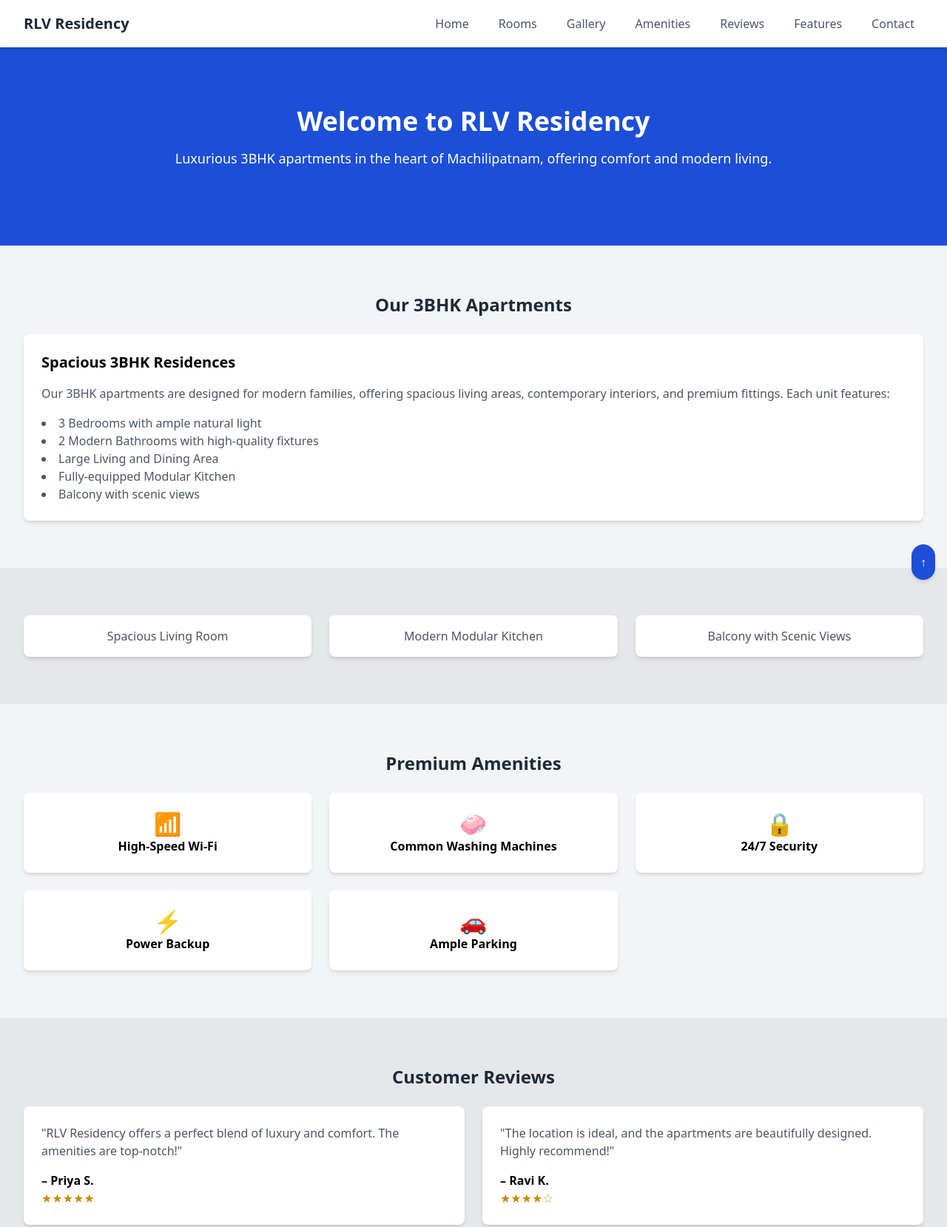
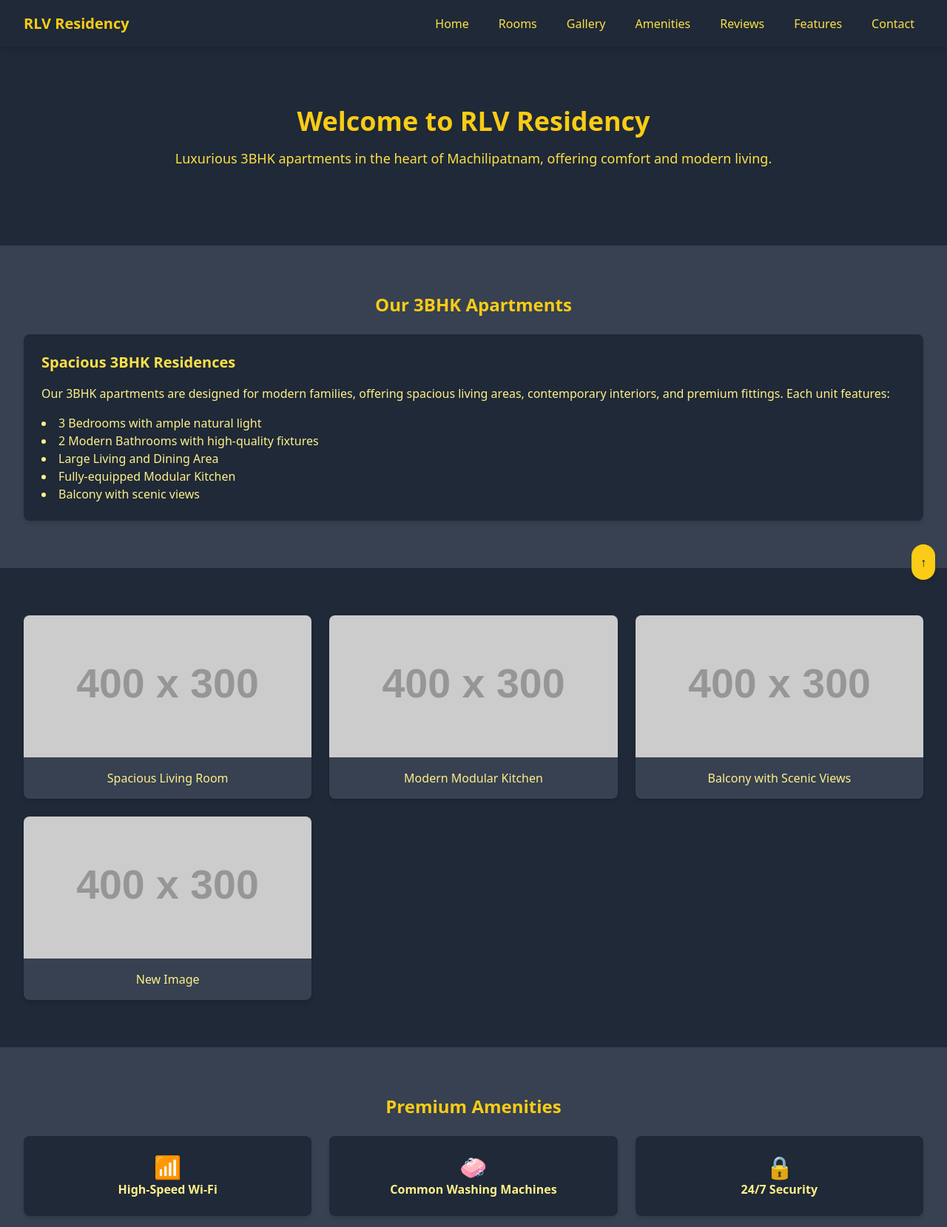
Before and after one commit to ChandraKiran-35/RLV-Residency, a plain HTML site: page index.html in a window 1280 px wide. Shown: the top 1659 px of the page at 74% size. Drawn offline with nearby package versions, Linux system fonts and the light colour scheme; placeholder pictures from the web are drawn by us.

Commit message:
Update index.html

```diff
--- a/index.html
+++ b/index.html
@@ -6,49 +6,48 @@
   <meta name="description" content="Luxurious 3BHK apartments in Machilipatnam at RLV Residency, offering modern living and premium amenities.">
   <meta name="keywords" content="RLV Residency, 3BHK apartments, Machilipatnam, luxury apartments, real estate">
   <meta property="og:title" content="RLV Residency in Machilipatnam">
-  <meta property="og:description" content="Discover spacious 3BHK apartments with modern amenities in the heart of Machilipatnam. Book your dream home today!">
+  <meta property="og:description" content="Discover spacious 3BHK apartments with modern amenities in the heart of Machilipatnam.">
   <meta property="og:image" content="https://example.com/images/rlv-residency.jpg">
-  <meta property="og:url" content="https://example.com">
   <title>RLV Residency in Machilipatnam</title>
   <script src="https://cdn.tailwindcss.com"></script>
 </head>
-<body class="bg-gray-100 font-sans">
+<body class="bg-gray-900 font-sans text-white">
   <!-- Navigation Bar -->
-  <nav class="bg-white shadow-md sticky top-0 z-50" role="navigation" aria-label="Main navigation">
+  <nav class="bg-gray-800 shadow-md sticky top-0 z-50" role="navigation" aria-label="Main navigation">
     <div class="max-w-7xl mx-auto px-4 sm:px-6 lg:px-8">
       <div class="flex justify-between h-16 items-center">
         <div class="flex items-center">
-          <h1 class="text-xl font-bold text-gray-800">RLV Residency</h1>
+          <h1 class="text-xl font-bold text-yellow-400">RLV Residency</h1>
         </div>
         <div class="flex items-center space-x-4">
-          <a href="#home" class="text-gray-600 hover:text-blue-600 px-3 py-2 rounded-md">Home</a>
-          <a href="#rooms" class="text-gray-600 hover:text-blue-600 px-3 py-2 rounded-md">Rooms</a>
-          <a href="#gallery" class="text-gray-600 hover:text-blue-600 px-3 py-2 rounded-md">Gallery</a>
-          <a href="#amenities" class="text-gray-600 hover:text-blue-600 px-3 py-2 rounded-md">Amenities</a>
-          <a href="#reviews" class="text-gray-600 hover:text-blue-600 px-3 py-2 rounded-md">Reviews</a>
-          <a href="#features" class="text-gray-600 hover:text-blue-600 px-3 py-2 rounded-md">Features</a>
-          <a href="#contact" class="text-gray-600 hover:text-blue-600 px-3 py-2 rounded-md">Contact</a>
+          <a href="#home" class="text-yellow-300 hover:text-yellow-200 px-3 py-2 rounded-md">Home</a>
+          <a href="#rooms" class="text-yellow-300 hover:text-yellow-200 px-3 py-2 rounded-md">Rooms</a>
+          <a href="#gallery" class="text-yellow-300 hover:text-yellow-200 px-3 py-2 rounded-md">Gallery</a>
+          <a href="#amenities" class="text-yellow-300 hover:text-yellow-200 px-3 py-2 rounded-md">Amenities</a>
+          <a href="#reviews" class="text-yellow-300 hover:text-yellow-200 px-3 py-2 rounded-md">Reviews</a>
+          <a href="#features" class="text-yellow-300 hover:text-yellow-200 px-3 py-2 rounded-md">Features</a>
+          <a href="#contact" class="text-yellow-300 hover:text-yellow-200 px-3 py-2 rounded-md">Contact</a>
         </div>
       </div>
     </div>
   </nav>
 
   <!-- Hero Section -->
-  <section id="home" class="bg-blue-700 text-white py-20" role="main" aria-label="Hero section">
+  <section id="home" class="bg-gray-800 text-white py-20" role="main" aria-label="Hero section">
     <div class="max-w-7xl mx-auto px-4 sm:px-6 lg:px-8 text-center">
-      <h1 class="text-4xl font-extrabold mb-4">Welcome to RLV Residency</h1>
-      <p class="text-lg mb-6">Luxurious 3BHK apartments in the heart of Machilipatnam, offering comfort and modern living.</p>
+      <h1 class="text-4xl font-extrabold mb-4 text-yellow-400">Welcome to RLV Residency</h1>
+      <p class="text-lg mb-6 text-yellow-300">Luxurious 3BHK apartments in the heart of Machilipatnam, offering comfort and modern living.</p>
     </div>
   </section>
 
   <!-- Room Types Section -->
-  <section id="rooms" class="py-16">
+  <section id="rooms" class="py-16 bg-gray-700">
     <div class="max-w-7xl mx-auto px-4 sm:px-6 lg:px-8">
-      <h2 class="text-2xl font-bold text-gray-800 mb-6 text-center">Our 3BHK Apartments</h2>
-      <div class="bg-white shadow-md rounded-lg p-6">
-        <h3 class="text-xl font-semibold mb-4">Spacious 3BHK Residences</h3>
-        <p class="text-gray-600 mb-4">Our 3BHK apartments are designed for modern families, offering spacious living areas, contemporary interiors, and premium fittings. Each unit features:</p>
-        <ul class="list-disc list-inside text-gray-600">
+      <h2 class="text-2xl font-bold text-yellow-400 mb-6 text-center">Our 3BHK Apartments</h2>
+      <div class="bg-gray-800 shadow-md rounded-lg p-6">
+        <h3 class="text-xl font-semibold mb-4 text-yellow-300">Spacious 3BHK Residences</h3>
+        <p class="text-yellow-200 mb-4">Our 3BHK apartments are designed for modern families, offering spacious living areas, contemporary interiors, and premium fittings. Each unit features:</p>
+        <ul class="list-disc list-inside text-yellow-200">
           <li>3 Bedrooms with ample natural light</li>
           <li>2 Modern Bathrooms with high-quality fixtures</li>
           <li>Large Living and Dining Area</li>
@@ -60,108 +59,127 @@
   </section>
 
   <!-- Gallery Section -->
-  <section id="gallery" class="bg-gray-200 py-16">
+  <section id="gallery" class="bg-gray-800 py-16">
     <div class="max-w-7xl mx-auto px-4 sm:px-6 lg:px-8">
       <div class="grid grid-cols-1 sm:grid-cols-2 lg:grid-cols-3 gap-6">
-        <div class="bg-white rounded-lg shadow-md overflow-hidden">
-          <p class="p-4 text-gray-600 text-center">Spacious Living Room</p>
+        <div class="bg-gray-700 rounded-lg shadow-md overflow-hidden">
+          <img src="https://via.placeholder.com/400x300?text=Image+1" alt="Spacious Living Room" class="w-full h-48 object-cover">
+          <p class="p-4 text-yellow-200 text-center">Spacious Living Room</p>
         </div>
-        <div class="bg-white rounded-lg shadow-md overflow-hidden">
-          <p class="p-4 text-gray-600 text-center">Modern Modular Kitchen</p>
+        <div class="bg-gray-700 rounded-lg shadow-md overflow-hidden">
+          <img src="https://via.placeholder.com/400x300?text=Image+2" alt="Modern Modular Kitchen" class="w-full h-48 object-cover">
+          <p class="p-4 text-yellow-200 text-center">Modern Modular Kitchen</p>
         </div>
-        <div class="bg-white rounded-lg shadow-md overflow-hidden">
-          <p class="p-4 text-gray-600 text-center">Balcony with Scenic Views</p>
+        <div class="bg-gray-700 rounded-lg shadow-md overflow-hidden">
+          <img src="https://via.placeholder.com/400x300?text=Image+3" alt="Balcony with Scenic Views" class="w-full h-48 object-cover">
+          <p class="p-4 text-yellow-200 text-center">Balcony with Scenic Views</p>
+        </div>
+        <div class="bg-gray-700 rounded-lg shadow-md overflow-hidden">
+          <img src="https://via.placeholder.com/400x300?text=New+Image" alt="New Image" class="w-full h-48 object-cover">
+          <p class="p-4 text-yellow-200 text-center">New Image</p>
         </div>
       </div>
     </div>
   </section>
 
   <!-- Amenities Section -->
-  <section id="amenities" class="py-16">
+  <section id="amenities" class="py-16 bg-gray-700">
     <div class="max-w-7xl mx-auto px-4 sm:px-6 lg:px-8">
-      <h2 class="text-2xl font-bold text-gray-800 mb-6 text-center">Premium Amenities</h2>
+      <h2 class="text-2xl font-bold text-yellow-400 mb-6 text-center">Premium Amenities</h2>
       <div class="grid grid-cols-1 sm:grid-cols-2 lg:grid-cols-3 gap-6">
-        <div class="bg-white p-6 rounded-lg shadow-md text-center">
-          <span class="text-3xl mb-2">📶</span>
-          <p class="font-semibold">High-Speed Wi-Fi</p>
+        <div class="bg-gray-800 p-6 rounded-lg shadow-md text-center">
+          <span class="text-3xl mb-2 text-yellow-300">📶</span>
+          <p class="font-semibold text-yellow-200">High-Speed Wi-Fi</p>
         </div>
-        <div class="bg-white p-6 rounded-lg shadow-md text-center">
-          <span class="text-3xl mb-2">🧼</span>
-          <p class="font-semibold">Common Washing Machines</p>
+        <div class="bg-gray-800 p-6 rounded-lg shadow-md text-center">
+          <span class="text-3xl mb-2 text-yellow-300">🧼</span>
+          <p class="font-semibold text-yellow-200">Common Washing Machines</p>
         </div>
-        <div class="bg-white p-6 rounded-lg shadow-md text-center">
-          <span class="text-3xl mb-2">🔒</span>
-          <p class="font-semibold">24/7 Security</p>
+        <div class="bg-gray-800 p-6 rounded-lg shadow-md text-center">
+          <span class="text-3xl mb-2 text-yellow-300">🔒</span>
+          <p class="font-semibold text-yellow-200">24/7 Security</p>
         </div>
-        <div class="bg-white p-6 rounded-lg shadow-md text-center">
-          <span class="text-3xl mb-2">⚡️</span>
-          <p class="font-semibold">Power Backup</p>
+        <div class="bg-gray-800 p-6 rounded-lg shadow-md text-center">
+          <span class="text-3xl mb-2 text-yellow-300">⚡️</span>
+          <p class="font-semibold text-yellow-200">Power Backup</p>
         </div>
-        <div class="bg-white p-6 rounded-lg shadow-md text-center">
-          <span class="text-3xl mb-2">🚗</span>
-          <p class="font-semibold">Ample Parking</p>
+        <div class="bg-gray-800 p-6 rounded-lg shadow-md text-center">
+          <span class="text-3xl mb-2 text-yellow-300">🚗</span>
+          <p class="font-semibold text-yellow-200">Ample Parking</p>
         </div>
       </div>
     </div>
   </section>
 
   <!-- Reviews Section -->
-  <section id="reviews" class="bg-gray-200 py-16">
+  <section id="reviews" class="bg-gray-800 py-16">
     <div class="max-w-7xl mx-auto px-4 sm:px-6 lg:px-8">
-      <h2 class="text-2xl font-bold text-gray-800 mb-6 text-center">Customer Reviews</h2>
+      <h2 class="text-2xl font-bold text-yellow-400 mb-6 text-center">Customer Reviews</h2>
       <div class="grid grid-cols-1 md:grid-cols-2 gap-6">
-        <div class="bg-white p-6 rounded-lg shadow-md">
-          <p class="text-gray-600 mb-4">"RLV Residency offers a perfect blend of luxury and comfort. The amenities are top-notch!"</p>
-          <p class="font-semibold">– Priya S.</p>
-          <p class="text-yellow-600">★★★★★</p>
+        <div class="bg-gray-700 p-6 rounded-lg shadow-md">
+          <p class="text-yellow-200 mb-4">"RLV Residency offers a perfect blend of luxury and comfort. The amenities are top-notch!"</p>
+          <p class="font-semibold text-yellow-300">– Priya S.</p>
+          <p class="text-yellow-400">★★★★★</p>
         </div>
-        <div class="bg-white p-6 rounded-lg shadow-md">
-          <p class="text-gray-600 mb-4">"The location is ideal, and the apartments are beautifully designed. Highly recommend!"</p>
-          <p class="font-semibold">– Ravi K.</p>
-          <p class="text-yellow-600">★★★★☆</p>
+        <div class="bg-gray-700 p-6 rounded-lg shadow-md">
+          <p class="text-yellow-200 mb-4">"The location is ideal, and the apartments are beautifully designed. Highly recommend!"</p>
+          <p class="font-semibold text-yellow-300">– Ravi K.</p>
+          <p class="text-yellow-400">★★★★☆</p>
         </div>
       </div>
     </div>
   </section>
 
   <!-- Features Section -->
-  <section id="features" class="py-16">
+  <section id="features" class="py-16 bg-gray-700">
     <div class="max-w-7xl mx-auto px-4 sm:px-6 lg:px-8">
-      <h2 class="text-2xl font-bold text-gray-800 mb-6 text-center">Why Choose RLV Residency?</h2>
+      <h2 class="text-2xl font-bold text-yellow-400 mb-6 text-center">Why Choose RLV Residency?</h2>
       <div class="grid grid-cols-1 sm:grid-cols-2 lg:grid-cols-3 gap-6">
-        <div class="bg-white p-6 rounded-lg shadow-md">
-          <h3 class="font-semibold mb-2">Modern Design</h3>
-          <p class="text-gray-600">Thoughtfully designed apartments with contemporary aesthetics.</p>
+        <div class="bg-gray-800 p-6 rounded-lg shadow-md">
+          <h3 class="font-semibold mb-2 text-yellow-300">Modern Design</h3>
+          <p class="text-yellow-200">Thoughtfully designed apartments with contemporary aesthetics.</p>
         </div>
-        <div class="bg-white p-6 rounded-lg shadow-md">
-          <h3 class="font-semibold mb-2">Community Living</h3>
-          <p class="text-gray-600">A vibrant community with spaces for relaxation and socializing.</p>
+        <div class="bg-gray-800 p-6 rounded-lg shadow-md">
+          <h3 class="font-semibold mb-2 text-yellow-300">Community Living</h3>
+          <p class="text-yellow-200">A vibrant community with spaces for relaxation and socializing.</p>
         </div>
       </div>
     </div>
   </section>
 
   <!-- Contact Section -->
-  <section id="contact" class="bg-gray-200 py-16">
+  <section id="contact" class="bg-gray-800 py-16">
     <div class="max-w-7xl mx-auto px-4 sm:px-6 lg:px-8 text-center">
-      <h2 class="text-2xl font-bold text-gray-800 mb-6">Contact Us</h2>
-      <p class="text-gray-600 mb-4">H. NO.20-76/1, near SIRI HOSPITAL Opposite ROAD HYNY HIGH SCHOOL, Gandhi Nagar, Machilipatnam, Andhra Pradesh 521002, India</p>
-      <p class="text-gray-600 mb-4">Phone: +91 7207071069 | +91 9908928889 | +91 9515048889</p>
-      <p class="text-gray-600 mb-4">2 minutes to Siri Hospital</p>
-      <p class="text-gray-600 mb-6">Availability: Limited units available, contact us to book your stay!</p>
-      <a href="https://www.google.com/maps/search/?api=1&query=RLV+Residency,+H,+NO.20-76%2F1,+near+SIRI+HOSPITAL,+opp.+ROAD+HYNY+HIGH+SCHOOL,+Gandhi+Nagar,+Machilipatnam,+Andhra+Pradesh+521002,+India" target="_blank" class="text-blue-700 hover:text-blue-900 underline">Directions</a>
+      <h2 class="text-2xl font-bold text-yellow-400 mb-6">Contact Us</h2>
+      <p class="text-yellow-200 mb-4">H. NO.20-76/1, near SIRI HOSPITAL Opposite ROAD HYNY HIGH SCHOOL, Gandhi Nagar, Machilipatnam, Andhra Pradesh 521002, India</p>
+      <p class="text-yellow-200 mb-4">Phone: +91 7207071069 | +91 9908928889 | +91 9515048889</p>
+      <p class="text-yellow-200 mb-4">2 minutes to Siri Hospital</p>
+      <p class="text-yellow-200 mb-6">Availability: Limited units available, contact us to book your stay!</p>
+      <a href="https://www.google.com/maps/search/?api=1&query=RLV+Residency,+H,+NO.20-76%2F1,+near+SIRI+HOSPITAL,+opp.+ROAD+HYNY+HIGH+SCHOOL,+Gandhi+Nagar,+Machilipatnam,+Andhra+Pradesh+521002,+India" target="_blank" class="text-yellow-300 hover:text-yellow-100 underline font-semibold">Get Directions</a>
+      <form class="mt-8 max-w-md mx-auto space-y-4">
+        <div>
+          <input type="text" placeholder="Your Name" class="w-full p-2 bg-gray-700 text-yellow-200 border border-yellow-300 rounded-md focus:outline-none focus:ring-2 focus:ring-yellow-400">
+        </div>
+        <div>
+          <input type="email" placeholder="Your Email" class="w-full p-2 bg-gray-700 text-yellow-200 border border-yellow-300 rounded-md focus:outline-none focus:ring-2 focus:ring-yellow-400">
+        </div>
+        <div>
+          <textarea placeholder="Your Message" class="w-full p-2 bg-gray-700 text-yellow-200 border border-yellow-300 rounded-md focus:outline-none focus:ring-2 focus:ring-yellow-400" rows="4"></textarea>
+        </div>
+        <button type="submit" class="w-full bg-yellow-400 text-gray-900 font-semibold py-2 rounded-md hover:bg-yellow-300 focus:outline-none focus:ring-2 focus:ring-yellow-500">Submit</button>
+      </form>
     </div>
   </section>
 
   <!-- Footer -->
-  <footer class="bg-gray-800 text-white py-6" role="contentinfo">
+  <footer class="bg-gray-900 text-yellow-200 py-6" role="contentinfo">
     <div class="max-w-7xl mx-auto px-4 sm:px-6 lg:px-8 text-center">
       <p>&copy; 2025 RLV Residency. All rights reserved.</p>
     </div>
   </footer>
 
   <!-- Back to Top Button -->
-  <button id="back-to-top" class="fixed bottom-4 right-4 bg-blue-700 text-white p-3 rounded-full shadow-md hover:bg-blue-800 focus:outline-none focus:ring-2 focus:ring-blue-600" aria-label="Back to top">
+  <button id="back-to-top" class="fixed bottom-4 right-4 bg-yellow-400 text-gray-900 p-3 rounded-full shadow-md hover:bg-yellow-300 focus:outline-none focus:ring-2 focus:ring-yellow-500" aria-label="Back to top">
     ↑
   </button>
 
@@ -205,6 +223,12 @@
     backToTopButton.addEventListener('click', () => {
       window.scrollTo({ top: 0, behavior: 'smooth' });
     });
+
+    // Form submission (basic alert for demo)
+    document.querySelector('form').addEventListener('submit', function(e) {
+      e.preventDefault();
+      alert('Thank you for your message! We will get back to you soon.');
+    });
   </script>
 </body>
 </html>
```
